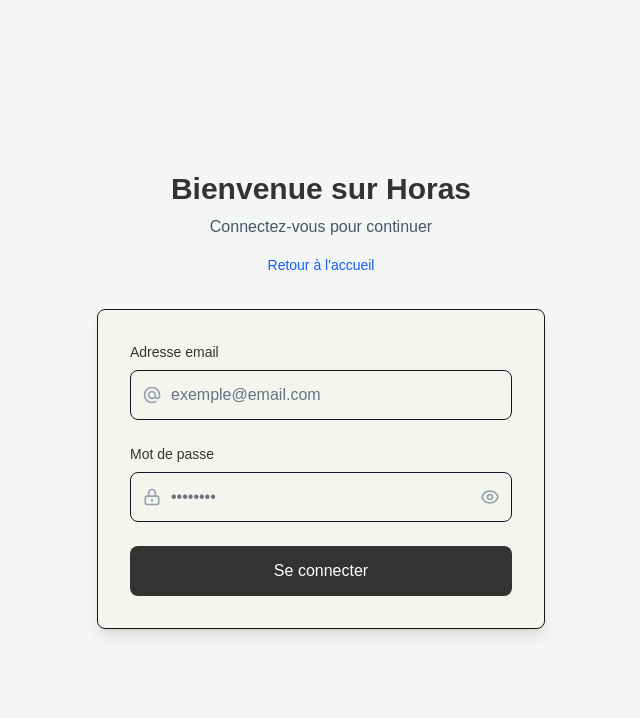
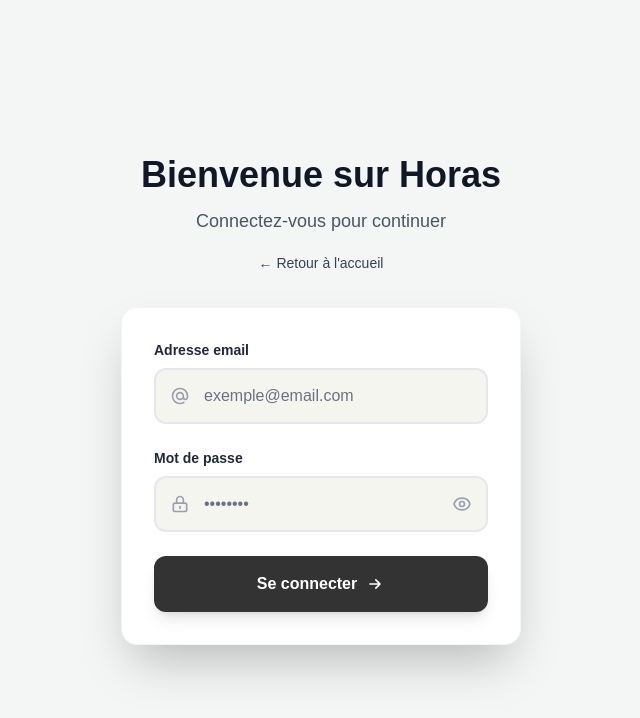
Before and after one commit to AadiDevv/Horas, a Next.js app in the folder frontend/: page /login in a window 1280 px wide. Shown: the top 718 px of the page, without its empty margins (319-959 px from the left). Built offline with nearby package versions, Linux system fonts and the light colour scheme; no server answers.

Commit message:
feat(login): new style for the login page

```diff
--- a/frontend/src/app/login/page.tsx
+++ b/frontend/src/app/login/page.tsx
@@ -81,39 +81,54 @@
   }, [isLoggedIn, router]);
 
   return (
-    <div className="min-h-screen flex items-center justify-center bg-[#f3f6f4]">
-      <div className="w-full max-w-md">
-        <div className="text-center mb-8">
-          <h1 className="text-3xl font-bold text-[#333333] mb-2">
+    <div className="min-h-screen flex items-center justify-center relative overflow-hidden bg-[#f3f6f4]">
+      {/* Animated background shapes - subtle */}
+      <div className="absolute inset-0 overflow-hidden pointer-events-none">
+        <div className="absolute -top-40 -right-40 w-96 h-96 bg-gradient-to-br from-gray-300/10 to-gray-400/10 rounded-full blur-3xl animate-pulse"></div>
+      </div>
+
+      <div className="w-full max-w-md px-6 relative z-10 animate-fadeIn">
+        <div className="text-center mb-8 animate-slideDown">
+          <h1 className="text-4xl font-bold text-gray-900 mb-3">
             Bienvenue sur Horas
           </h1>
-          <p className="text-gray-600 dark:text-gray-400">
+          <p className="text-gray-600 text-lg mb-4">
             Connectez-vous pour continuer
           </p>
           <button
             onClick={() => router.push("/")}
-            className="mt-4 text-sm text-blue-600 hover:text-blue-500 dark:text-blue-400 dark:hover:text-blue-300 transition duration-200 cursor-pointer"
+            className="text-sm font-medium text-gray-700 hover:text-gray-900 transition-all duration-200 cursor-pointer hover:underline underline-offset-4"
           >
-            Retour à l'accueil
+            ← Retour à l'accueil
           </button>
         </div>
+
         {!isLoggedIn && error && (
-          <p className="mt-4 text-sm text-red-600">{error}</p>
+          <div className="mb-6 p-4 bg-red-50 border-l-4 border-red-500 rounded-lg shadow-sm animate-shake">
+            <div className="flex items-center">
+              <svg className="w-5 h-5 text-red-500 mr-2 flex-shrink-0" fill="currentColor" viewBox="0 0 20 20">
+                <path fillRule="evenodd" d="M10 18a8 8 0 100-16 8 8 0 000 16zM8.707 7.293a1 1 0 00-1.414 1.414L8.586 10l-1.293 1.293a1 1 0 101.414 1.414L10 11.414l1.293 1.293a1 1 0 001.414-1.414L11.414 10l1.293-1.293a1 1 0 00-1.414-1.414L10 8.586 8.707 7.293z" clipRule="evenodd" />
+              </svg>
+              <p className="text-sm text-red-700 font-medium">{error}</p>
+            </div>
+          </div>
         )}
 
-        <div className="bg-[#F5F5F0] rounded-lg shadow-lg p-8 border">
+        {/* Login Card */}
+        <div className="bg-white rounded-2xl shadow-2xl border border-gray-100 p-8 animate-scaleIn">
           <form onSubmit={handleSubmit} className="space-y-6">
-            <div>
+            {/* Email Field */}
+            <div className="transform transition-all duration-200 hover:translate-x-1">
               <label
                 htmlFor="email"
-                className="block text-sm font-medium text-[#333333] mb-2"
+                className="block text-sm font-semibold text-gray-800 mb-2"
               >
                 Adresse email
               </label>
-              <div className="relative">
-                <div className="absolute inset-y-0 left-0 pl-3 flex items-center pointer-events-none">
+              <div className="relative group">
+                <div className="absolute inset-y-0 left-0 pl-4 flex items-center pointer-events-none">
                   <svg
-                    className="h-5 w-5 text-gray-400"
+                    className="h-5 w-5 text-gray-400 group-hover:text-gray-600 transition-colors duration-200"
                     fill="none"
                     stroke="currentColor"
                     viewBox="0 0 24 24"
@@ -132,23 +147,24 @@
                   required
                   value={email}
                   onChange={(e) => setEmail(e.target.value)}
-                  className="block w-full pl-10 pr-3 py-3 border dark:border-gray-600 rounded-lg bg-[#F5F5F0] text-gray-900 dark:text-black placeholder-gray-500 dark:placeholder-gray-400 focus:outline-none focus:ring-1 focus:ring-grey-500 focus:border-transparent transition duration-200"
+                  className="block w-full pl-12 pr-4 py-3.5 border-2 border-gray-200 rounded-xl bg-[#F5F5F0] text-gray-900 placeholder-gray-500 focus:outline-none focus:ring-2 focus:ring-gray-400 focus:border-transparent transition-all duration-200 hover:border-gray-300"
                   placeholder="exemple@email.com"
                 />
               </div>
             </div>
 
-            <div>
+            {/* Password Field */}
+            <div className="transform transition-all duration-200 hover:translate-x-1">
               <label
                 htmlFor="password"
-                className="block text-sm font-medium text-[#333333] mb-2"
+                className="block text-sm font-semibold text-gray-800 mb-2"
               >
                 Mot de passe
               </label>
-              <div className="relative">
-                <div className="absolute inset-y-0 left-0 pl-3 flex items-center pointer-events-none">
+              <div className="relative group">
+                <div className="absolute inset-y-0 left-0 pl-4 flex items-center pointer-events-none">
                   <svg
-                    className="h-5 w-5 text-gray-400"
+                    className="h-5 w-5 text-gray-400 group-hover:text-gray-600 transition-colors duration-200"
                     fill="none"
                     stroke="currentColor"
                     viewBox="0 0 24 24"
@@ -167,13 +183,13 @@
                   required
                   value={password}
                   onChange={(e) => setPassword(e.target.value)}
-                  className="block w-full pl-10 pr-3 py-3 border dark:border-gray-600 rounded-lg bg-[#F5F5F0] text-gray-900 dark:text-black placeholder-gray-500 dark:placeholder-gray-400 focus:outline-none focus:ring-1 focus:ring-grey-500 focus:border-transparent transition duration-200"
+                  className="block w-full pl-12 pr-12 py-3.5 border-2 border-gray-200 rounded-xl bg-[#F5F5F0] text-gray-900 placeholder-gray-500 focus:outline-none focus:ring-2 focus:ring-gray-400 focus:border-transparent transition-all duration-200 hover:border-gray-300"
                   placeholder="••••••••"
                 />
                 <button
                   type="button"
                   onClick={() => setShowPassword(!showPassword)}
-                  className="absolute inset-y-0 right-0 pr-3 flex items-center text-gray-400 hover:text-gray-600 dark:hover:text-gray-300 transition duration-200 cursor-pointer"
+                  className="absolute inset-y-0 right-0 pr-4 flex items-center text-gray-400 hover:text-gray-700 transition-colors duration-200 cursor-pointer"
                 >
                   {showPassword ? (
                     <svg
@@ -213,10 +229,12 @@
                 </button>
               </div>
             </div>
+
+            {/* Submit Button */}
             <button
               type="submit"
               disabled={isLoading}
-              className="w-full flex items-center justify-center px-4 py-3 border border-transparent rounded-lg text-white bg-[#333333] hover:bg-[#555555] focus:outline-none disabled:opacity-50 disabled:cursor-not-allowed font-medium transition-all duration-200 cursor-pointer active:scale-95"
+              className="w-full flex items-center justify-center px-6 py-4 rounded-xl text-white font-semibold text-base bg-[#333333] hover:bg-[#555555] focus:outline-none focus:ring-4 focus:ring-gray-300 disabled:opacity-50 disabled:cursor-not-allowed transition-all duration-200 cursor-pointer active:scale-95 shadow-lg hover:shadow-xl transform hover:-translate-y-0.5"
             >
               {isLoading ? (
                 <>
@@ -243,22 +261,82 @@
                   Connexion en cours...
                 </>
               ) : (
-                "Se connecter"
+                <>
+                  Se connecter
+                  <svg className="ml-2 w-5 h-5" fill="none" stroke="currentColor" viewBox="0 0 24 24">
+                    <path strokeLinecap="round" strokeLinejoin="round" strokeWidth={2} d="M13 7l5 5m0 0l-5 5m5-5H6" />
+                  </svg>
+                </>
               )}
             </button>
           </form>
         </div>
 
-        {/*<p className="mt-8 text-center text-sm text-gray-600 dark:text-gray-400">
+        {/*<p className="mt-8 text-center text-sm text-gray-600">
           Vous n'avez pas de compte ?{" "}
           <button
-            className="font-medium text-blue-600 hover:text-blue-500 dark:text-blue-400 dark:hover:text-blue-300 transition duration-200"
+            className="font-semibold text-gray-900 hover:text-gray-700 transition-colors duration-200 hover:underline underline-offset-4"
             onClick={() => router.push("/signup")}
           >
             Créer un compte
           </button>
         </p>*/}
       </div>
+
+      <style jsx>{`
+        @keyframes fadeIn {
+          from {
+            opacity: 0;
+          }
+          to {
+            opacity: 1;
+          }
+        }
+
+        @keyframes slideDown {
+          from {
+            opacity: 0;
+            transform: translateY(-20px);
+          }
+          to {
+            opacity: 1;
+            transform: translateY(0);
+          }
+        }
+
+        @keyframes scaleIn {
+          from {
+            opacity: 0;
+            transform: scale(0.95);
+          }
+          to {
+            opacity: 1;
+            transform: scale(1);
+          }
+        }
+
+        @keyframes shake {
+          0%, 100% { transform: translateX(0); }
+          25% { transform: translateX(-5px); }
+          75% { transform: translateX(5px); }
+        }
+
+        .animate-fadeIn {
+          animation: fadeIn 0.6s ease-out;
+        }
+
+        .animate-slideDown {
+          animation: slideDown 0.6s ease-out;
+        }
+
+        .animate-scaleIn {
+          animation: scaleIn 0.5s ease-out 0.1s both;
+        }
+
+        .animate-shake {
+          animation: shake 0.4s ease-in-out;
+        }
+      `}</style>
     </div>
   );
 }
```
